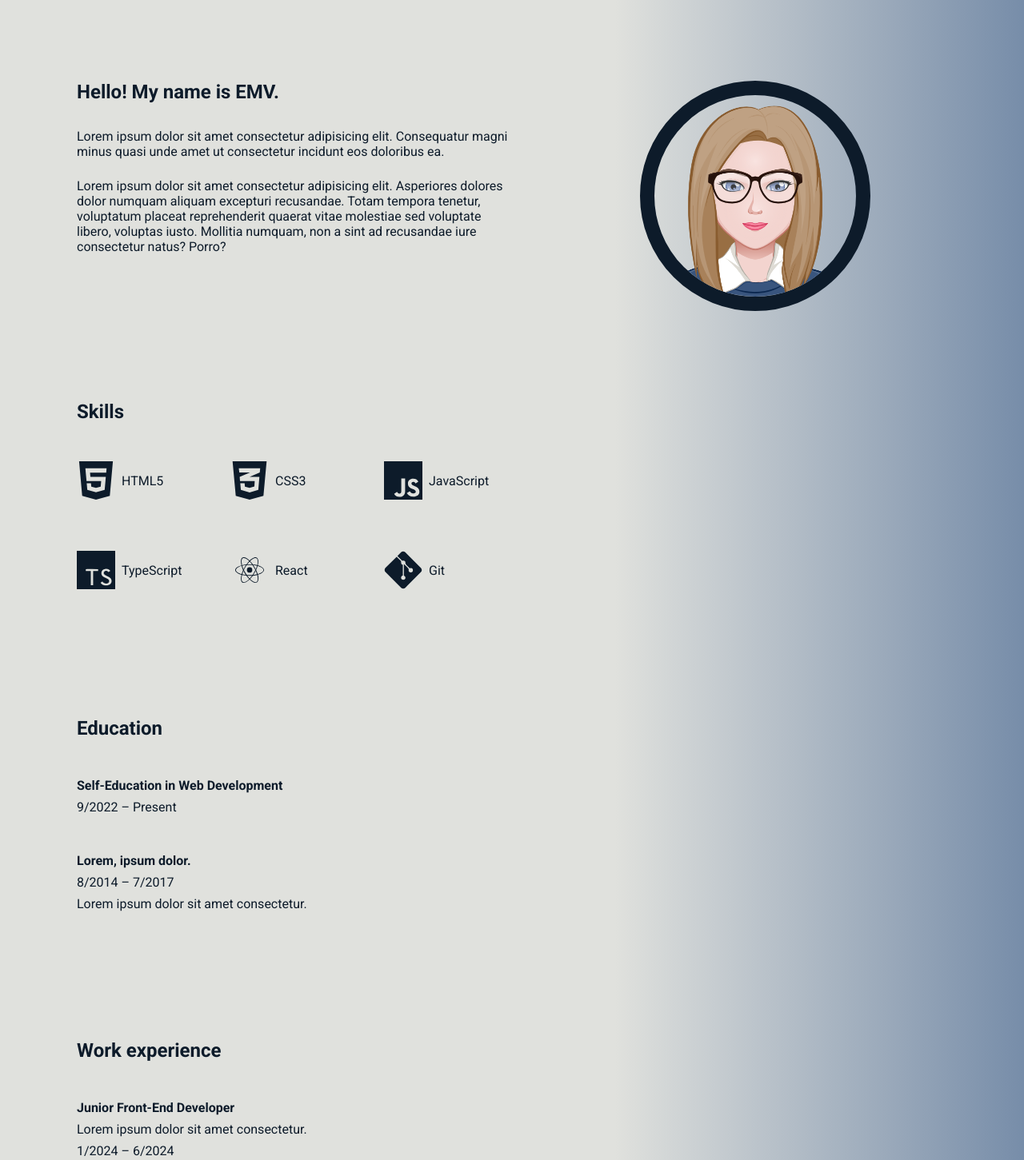
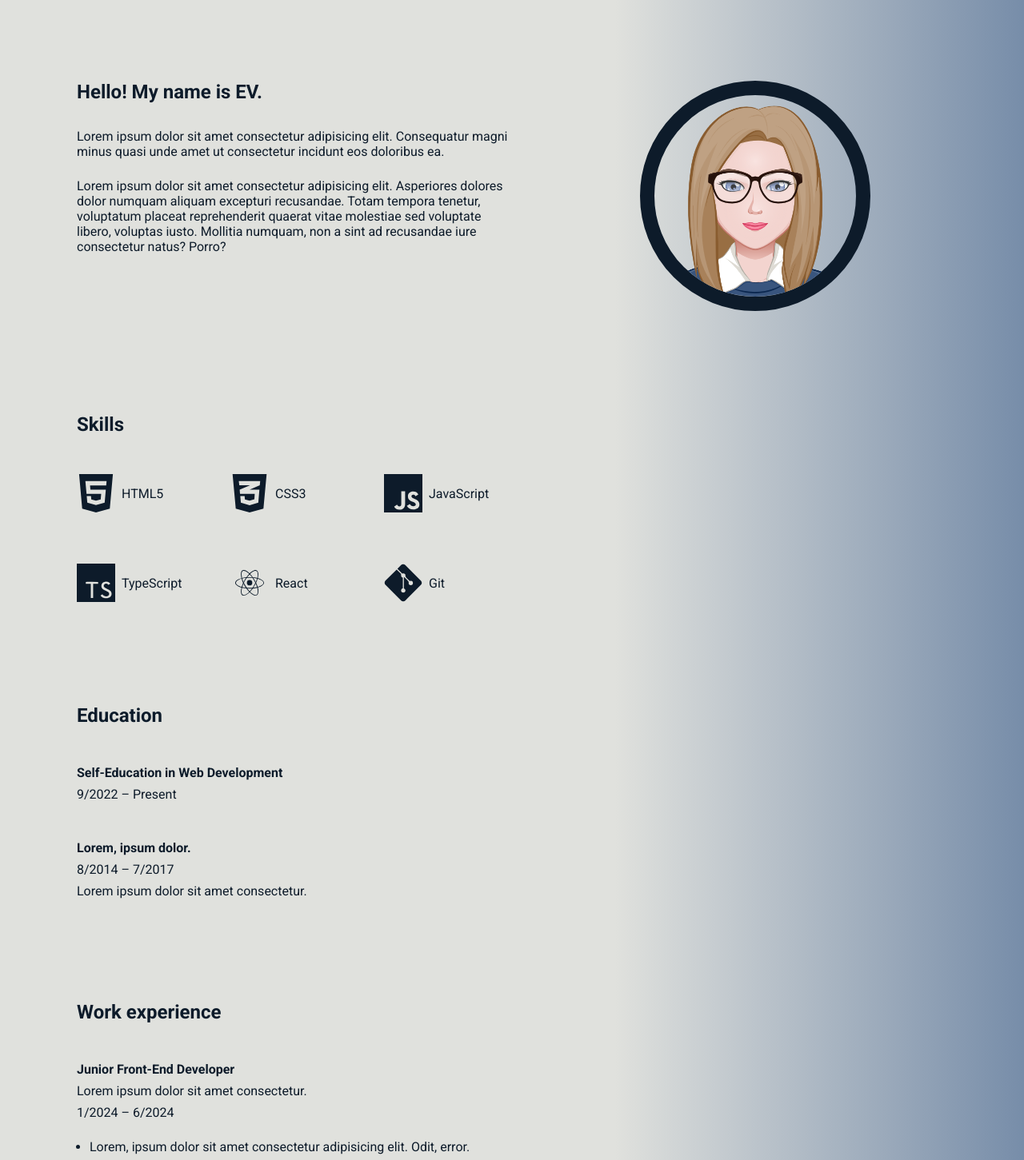
Before and after one commit to eglevon/portfolioweb, a React (Vite) app: page /about in a window 1280 px wide. Shown: the part 59-1510 px from the top of the page at 80% size. Built offline with nearby package versions, Linux system fonts and the light colour scheme.

Commit message:
Fixed homepage and links

```diff
--- a/src/components/Circle.module.css
+++ b/src/components/Circle.module.css
@@ -8,8 +8,11 @@
     display: grid;
     place-items: center;
 
+    transition-duration: 0.5s;
+
     &:hover {
-        animation: 1s bigger-btn;
+        width: 10rem;
+        height: 10rem;
     }
 }
 
@@ -34,46 +37,19 @@
     }
 }
 
-@keyframes bigger-btn {
-    0% {
-        width: 9rem;
-        height: 9rem;
-    }
-
-    50% {
-        width: 10rem;
-        height: 10rem;
-    }
-    100% {
-        width: 9rem;
-        height: 9rem;
-    }
-}
-
 @media (width >= 48em) {
     .outerCircle {
         width: 15rem;
         height: 15rem;
+
+        &:hover {
+            width: 16rem;
+            height: 16rem;
+        }
     }
 
     .innerCircle {
         width: 12rem;
         height: 12rem;
     }
-
-    @keyframes bigger-btn {
-        0% {
-            width: 15rem;
-            height: 15rem;
-        }
-
-        50% {
-            width: 16rem;
-            height: 16rem;
-        }
-        100% {
-            width: 15rem;
-            height: 15rem;
-        }
-    }
 }
--- a/src/components/Circle.tsx
+++ b/src/components/Circle.tsx
@@ -1,12 +1,15 @@
+import { useNavigate } from 'react-router-dom';
 import styles from './Circle.module.css';
 
 function Circle() {
+    const navigate = useNavigate();
+
     return (
-        <div className={styles.outerCircle}>
+        <button onClick={() => navigate('/about')} className={styles.outerCircle}>
             <div className={styles.innerCircle}>
                 <img src='../src/assets/emv-dark.png' alt='EMV' />
             </div>
-        </div>
+        </button>
     );
 }
 
--- a/src/components/Contact.tsx
+++ b/src/components/Contact.tsx
@@ -12,7 +12,7 @@ function Contact({ link, icon, iconLight, text }: ContactProps) {
 
     return (
         <li>
-            <a href={link}>
+            <a href={link} target='_blank'>
                 <img src={isDarkMode ? iconLight : icon} alt={text} />
                 <span>{text}</span>
             </a>
--- a/src/components/Education.module.css
+++ b/src/components/Education.module.css
@@ -2,7 +2,6 @@
     width: 90%;
 
     & h3 {
-        padding-top: 3rem;
         padding-bottom: 3rem;
     }
 
@@ -11,7 +10,9 @@
         flex-direction: column;
         row-gap: 0.5rem;
 
-        padding-bottom: 3rem;
+        &:not(:last-of-type) {
+            padding-bottom: 3rem;
+        }
     }
 }
 
--- a/src/components/Intro.tsx
+++ b/src/components/Intro.tsx
@@ -4,7 +4,7 @@ function Intro() {
     return (
         <div className={styles.intro}>
             <div className={styles.introText}>
-                <h3>Hello! My name is EMV.</h3>
+                <h3>Hello! My name is EV.</h3>
                 <div>
                     <p>Lorem ipsum dolor sit amet consectetur adipisicing elit. Consequatur magni minus quasi unde amet ut consectetur incidunt eos doloribus ea.</p>
 
--- a/src/components/Project.module.css
+++ b/src/components/Project.module.css
@@ -8,6 +8,10 @@
     flex-direction: column;
     align-items: center;
     row-gap: 2rem;
+
+    &:not(:last-of-type) {
+        padding-bottom: 5rem;
+    }
 
     & a {
         color: inherit;
@@ -54,7 +58,9 @@
 
 @media (width >= 36em) {
     .project {
-        padding-bottom: 6rem;
+        &:not(:last-of-type) {
+            padding-bottom: 6rem;
+        }
 
         & .image {
             width: 20rem;
@@ -70,7 +76,10 @@
 @media (width >= 62em) {
     .project {
         width: 60%;
-        padding-bottom: 8rem;
+
+        &:not(:last-of-type) {
+            padding-bottom: 8rem;
+        }
 
         & .image {
             width: 30rem;
--- a/src/components/Project.tsx
+++ b/src/components/Project.tsx
@@ -16,7 +16,7 @@ function Project({ title, link, img, description, tech, repo }: ProjectProps) {
     return (
         <li className={styles.project}>
             <h3>{title}</h3>
-            <a href={link}>
+            <a href={link} target='_blank'>
                 <img src={img} alt={title} className={styles.image} />
             </a>
             <p>{description}</p>
@@ -25,7 +25,7 @@ function Project({ title, link, img, description, tech, repo }: ProjectProps) {
                     <li key={item}>{item}</li>
                 ))}
             </ul>
-            <a href={repo} className={styles.link}>
+            <a href={repo} target='_blank' className={styles.link}>
                 GitHub repository
                 <img src={isDarkMode ? '../src/assets/arrow-right-light.svg' : '../src/assets/arrow-right.svg'} />
             </a>
--- a/src/components/Socials.tsx
+++ b/src/components/Socials.tsx
@@ -7,7 +7,7 @@ type SocialsProps = {
 function Socials({ name, link, img }: SocialsProps) {
     return (
         <li>
-            <a href={link}>
+            <a href={link} target='_blank'>
                 <img src={img} alt={name} />
             </a>
         </li>
--- a/src/components/Work.module.css
+++ b/src/components/Work.module.css
@@ -9,8 +9,6 @@
         display: flex;
         flex-direction: column;
         row-gap: 0.5rem;
-
-        padding-bottom: 3rem;
     }
 
     & ul {
--- a/src/pages/AboutMe.module.css
+++ b/src/pages/AboutMe.module.css
@@ -1,14 +1,14 @@
 .about {
     display: flex;
     flex-direction: column;
-    row-gap: 3rem;
+    row-gap: 5rem;
 
     padding-top: 0.5rem;
 }
 
 @media (width >= 48em) {
     .about {
-        row-gap: 7rem;
+        row-gap: 8rem;
 
         padding-top: 3rem;
     }
--- a/src/pages/Homepage.tsx
+++ b/src/pages/Homepage.tsx
@@ -1,4 +1,3 @@
-import { Link } from 'react-router-dom';
 import styles from './Homepage.module.css';
 import Circle from '../components/Circle';
 
@@ -6,14 +5,10 @@ function Homepage() {
     return (
         <main className={styles.homepage}>
             <div className={styles.text}>
-                <h1>EMV</h1>
+                <h1>EV</h1>
                 <h2>Front-End Developer</h2>
             </div>
-            <div className={styles.btn}>
-                <Link to='about'>
-                    <Circle />
-                </Link>
-            </div>
+            <Circle />
         </main>
     );
 }
--- a/src/pages/Layout.module.css
+++ b/src/pages/Layout.module.css
@@ -9,7 +9,7 @@
         margin-inline: auto;
 
         margin-top: 2rem;
-        padding-bottom: 7rem;
+        padding-bottom: 10rem;
     }
 }
 
@@ -18,6 +18,6 @@
         width: 85%;
 
         margin-top: 4rem;
-        padding-bottom: 9rem;
+        padding-bottom: 12rem;
     }
 }
```
